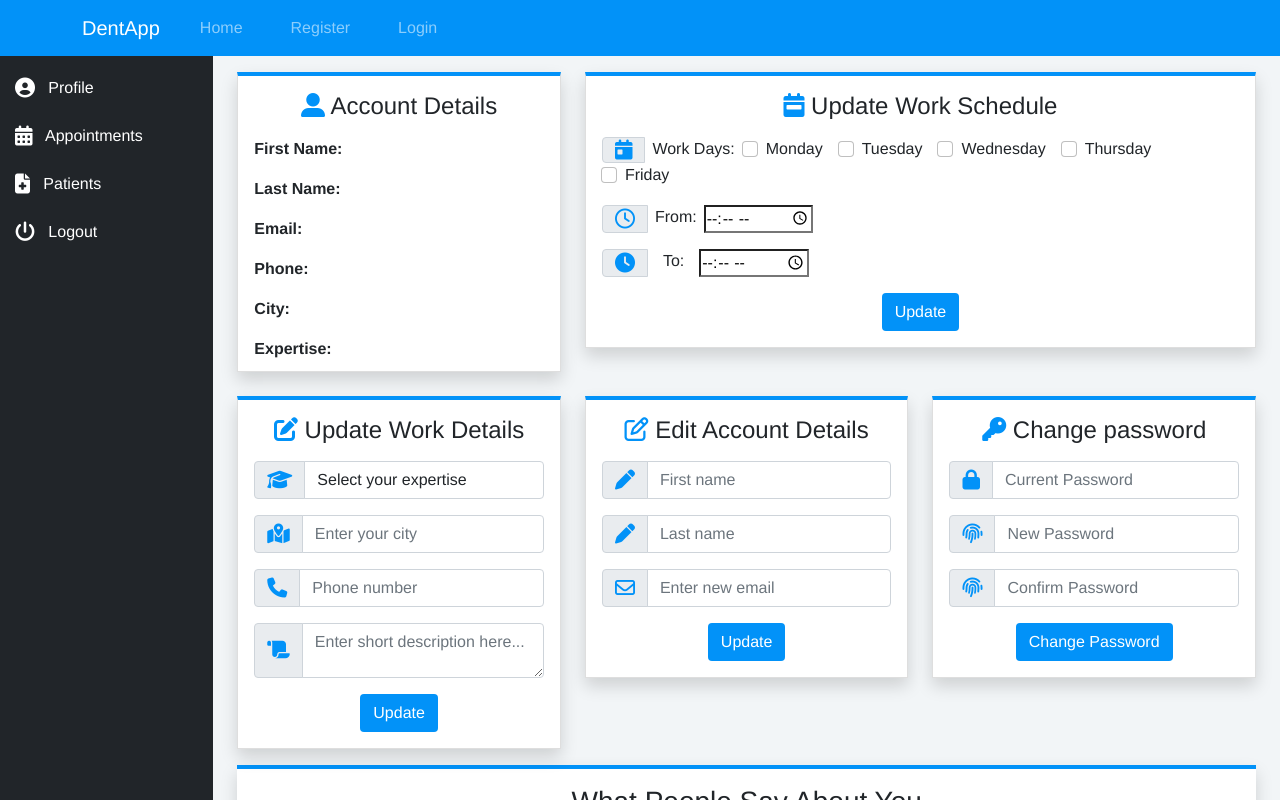
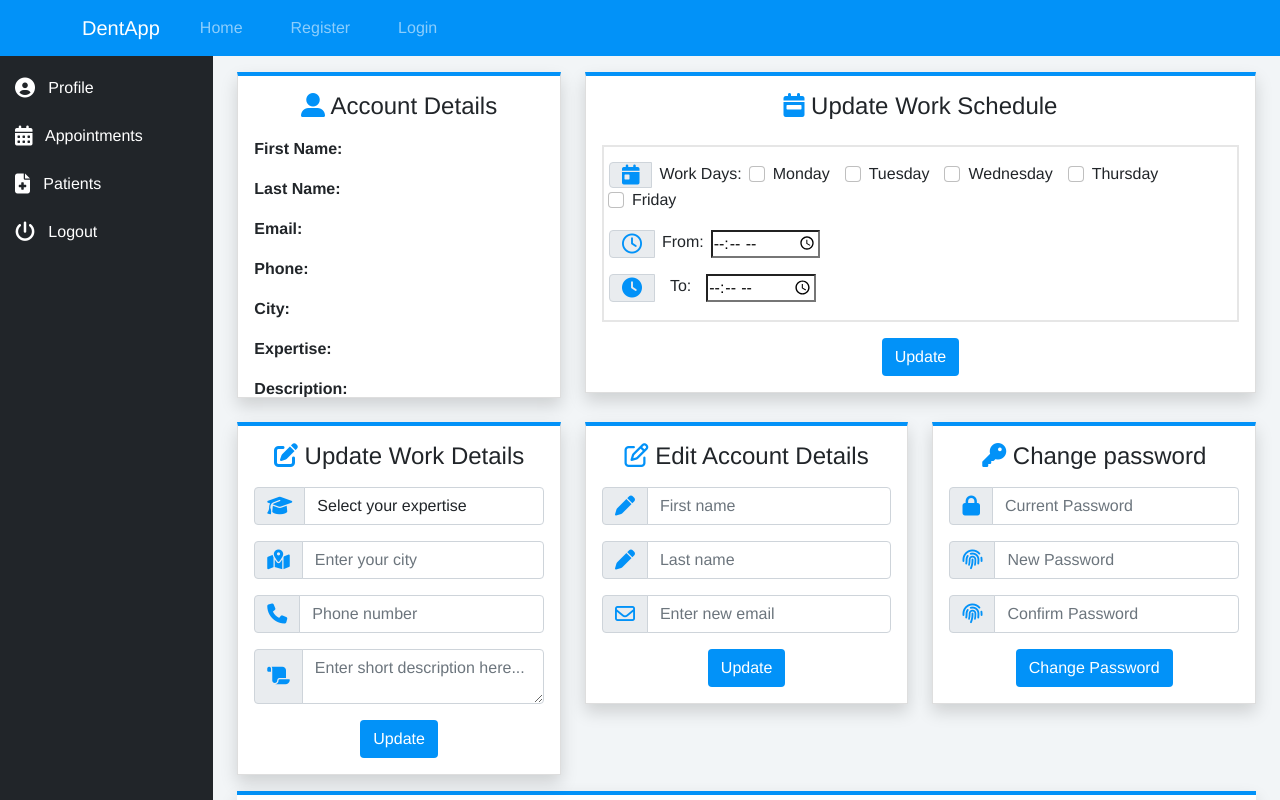
Before and after one commit to ibobev/dent-appointment-system, a Vue app in the folder client/: page /dentist/profile in a window 1280 px wide. Shown: the top 800 px of the page. Built offline with nearby package versions, Linux system fonts and the light colour scheme; no server answers.

Commit message:
Update Wokring Details Form margin padding fix ,dentist Account height fixed

```diff
--- a/client/src/components/UpdateWorkingHours.vue
+++ b/client/src/components/UpdateWorkingHours.vue
@@ -1,12 +1,12 @@
 <template>
   <div class="card shadow rounded-0" id="update-working-hours">
     <div class="card-body">
-      <h4 class="card-title mb-3">
+      <h4 class="card-title mb-4">
         <i class="fas fa-calendar-week"></i>
         Update Work Schedule
       </h4>
       <form @submit.prevent="onWorkHoursSubmit">
-        <div class="form-group text-center">
+        <div class="form-group text-center form-data">
           <div class="input-group mb-3">
             <span class="input-group-text">
               <i class="fas fa-calendar-day fa-lg"></i>
@@ -80,7 +80,7 @@
           </div>
 
         </div>
-          <button type="submit" class="btn">Update</button>
+          <button type="submit" class="btn mt-3">Update</button>
       </form>
     </div>
   </div>
@@ -94,6 +94,14 @@
 button {
   background-color: #0292f8;
   color: #fff;
+}
+
+.form-data{
+  border:2px solid #e6e6e6;
+  padding-top: 15px;
+  padding-right:5px;
+  padding-left:5px;
+  padding-bottom: 2px;
 }
 
 .fas {
--- a/client/src/views/Dentist/Profile.vue
+++ b/client/src/views/Dentist/Profile.vue
@@ -53,10 +53,15 @@ p {
 
 .account-card {
   border-top: 4px solid #0292f8;
-  max-height: 300px;
+  max-height: 326px;
   overflow-y: scroll;
 }
 
+@media only screen and (min-width: 1331px) {
+  .account-card {
+    height:300px;
+  }
+}
 @media only screen and (max-width: 1401px) {
   #details-content {
     flex-direction: column;
```
